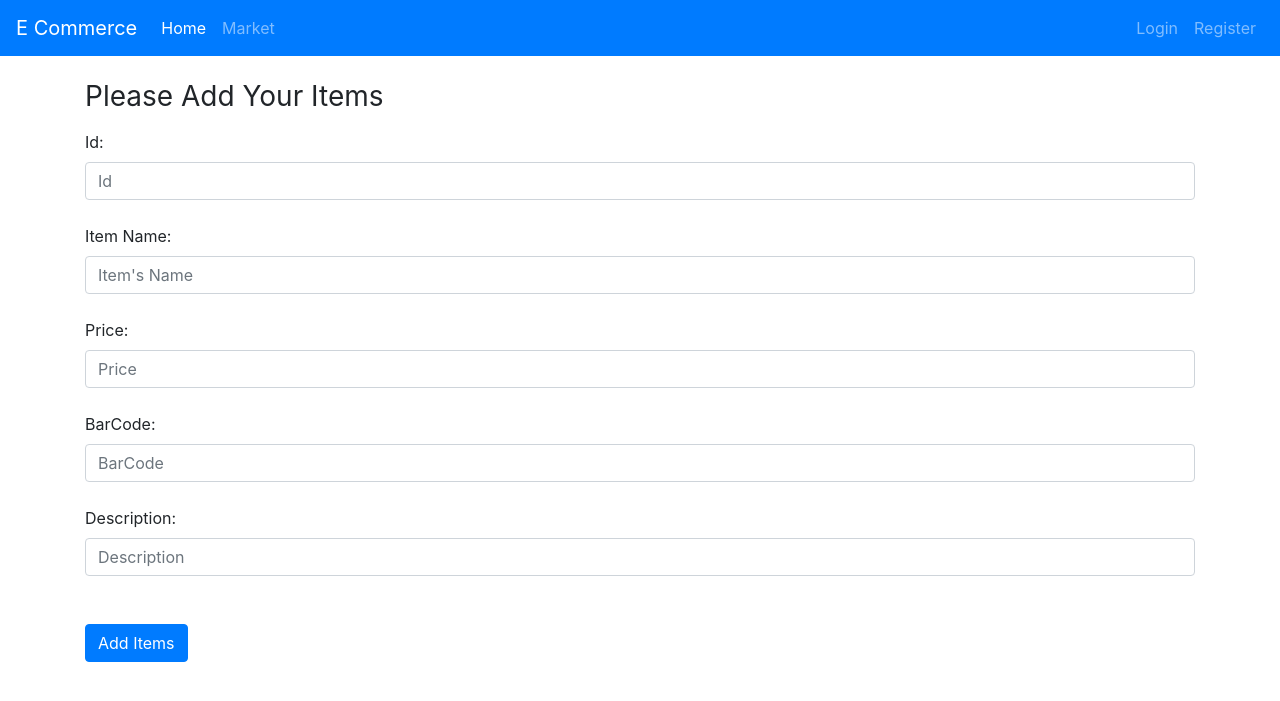
After one commit to anojan1996/E-Commerce, a Flask app: page /add in a window 1280 px wide. The commit adds this page. Shown: the top 701 px of the page. Run offline with Flask 2, Linux system fonts and the light colour scheme; some libraries are stand-ins or nearby versions.

Commit message:
Item Selling and Items Form

```diff
--- a/market/__init__.py
+++ b/market/__init__.py
@@ -4,7 +4,8 @@ from flask_bcrypt import Bcrypt
 from flask_login import LoginManager
 
 app = Flask(__name__)
-app.config['SQLALCHEMY_DATABASE_URI'] = 'sqlite:///market.db'
+#app.config['SQLALCHEMY_DATABASE_URI'] = 'sqlite:///items.db'
+app.config['SQLALCHEMY_DATABASE_URI'] = 'mysql+pymysql://root:@localhost/market'
 app.config['SECRET_KEY'] = 'market'
 db = SQLAlchemy(app)
 bcrypt = Bcrypt(app)
--- a/market/forms.py
+++ b/market/forms.py
@@ -1,5 +1,5 @@
 from flask_wtf import FlaskForm
-from wtforms import StringField, PasswordField, SubmitField
+from wtforms import StringField, PasswordField, SubmitField, IntegerField
 from wtforms.validators import Length, EqualTo, Email, DataRequired, ValidationError
 from market.models import User
 
@@ -26,6 +26,15 @@ class LoginForm(FlaskForm):
     password = PasswordField(label='Password:', validators=[DataRequired()])
     submit = SubmitField(label='Sign in')
 
+
+class AddForm(FlaskForm):
+    id = IntegerField(label='Id:', validators=[DataRequired()])
+    name = StringField(label='Item Name:', validators=[DataRequired()])
+    price = IntegerField(label='Price:', validators=[DataRequired()])
+    barcode = StringField(label='BarCode:', validators=[DataRequired()])
+    description = StringField(label='Description:', validators=[DataRequired()])
+    submit = SubmitField(label='Add Items')
+
 class PurchaseItemForm(FlaskForm):
     submit = SubmitField(label='Purchase Item!')
 
--- a/market/routes.py
+++ b/market/routes.py
@@ -1,7 +1,7 @@
 from market import app
 from flask import render_template, redirect, url_for, flash, request
 from market.models import Item, User
-from market.forms import RegisterForm, LoginForm, PurchaseItemForm, SellItemForm
+from market.forms import RegisterForm, LoginForm, PurchaseItemForm, SellItemForm, AddForm
 from market import db
 from flask_login import login_user,logout_user, login_required, current_user
 
@@ -14,7 +14,9 @@ def home_page():
 @login_required
 def market_page():
     purchase_form = PurchaseItemForm()
+    selling_form = SellItemForm()
     if request.method == "POST":
+        # Purchase Item Logic
         purchased_item = request.form.get('purchased_item')
         p_item_object = Item.query.filter_by(name=purchased_item).first()
         if p_item_object:
@@ -26,11 +28,22 @@ def market_page():
                 flash(f"Unfortunately, you don't have enough money to purchase {p_item_object.name}!",
                       category='danger')
 
+        # Sell Item Logic
+        sold_item = request.form.get('sold_item')
+        s_item_object = Item.query.filter_by(name=sold_item).first()
+        if s_item_object:
+            if current_user.can_sell(s_item_object):
+                s_item_object.sell(current_user)
+                flash(f"Congratulations! You sold {s_item_object.name} back to market!", category='success')
+            else:
+                flash(f"Something went wrong with selling {s_item_object.name}", category='danger')
+
         return redirect(url_for('market_page'))
 
     if request.method == "GET":
         items = Item.query.filter_by(owner=None)
-        return render_template('market.html', items=items,  purchase_form=purchase_form)
+        owned_items = Item.query.filter_by(owner=current_user.id)
+        return render_template('market.html', items=items,  purchase_form=purchase_form,owned_items=owned_items, selling_form=selling_form)
 
 @app.route('/register', methods=['GET', 'POST'])
 def register_page():
@@ -65,6 +78,23 @@ def login_page():
 
     return render_template('login.html', form=form)
 
+
+@app.route('/add', methods=['GET','POST'])
+def add_page():
+    form = AddForm()
+    if request.method == "POST":
+        items = Item(id=form.id.data,
+                              name=form.name.data,
+                              price=form.price.data,
+                              barcode=form.barcode.data,
+                              description=form.description.data)
+        db.session.add(items)
+        db.session.commit()
+        #flash(f"Account Created Successfully! You are now logged in as {user_to_create.username}", category='success')
+        return redirect(url_for('market_page'))
+    return render_template('add_page.html', form=form)
+
+
 @app.route('/logout')
 def logout_page():
     logout_user()
--- /dev/null
+++ b/market/templates/add_page.html
@@ -0,0 +1,38 @@
+{% extends 'base.html' %}
+{% block title %}
+ Add Page
+{% endblock %}
+
+{% block content %}
+    <div class="container">
+        <form method="POST" class="form-add" >
+            {{ form.hidden_tag() }}
+            <br>
+            <h1 class="h3 mb-3 font-weight-normal">
+                Please Add Your Items
+            </h1>
+            {{ form.id.label() }}
+            {{ form.id(class="form-control", placeholder="Id") }}
+            <br>
+            {{ form.name.label() }}
+            {{ form.name(class="form-control", placeholder="Item's Name") }}
+            <br>
+
+            {{ form.price.label() }}
+            {{ form.price(class="form-control", placeholder="Price") }}
+            <br>
+
+            {{ form.barcode.label() }}
+            {{ form.barcode(class="form-control", placeholder="BarCode") }}
+            <br>
+            {{ form.description.label() }}
+            {{ form.description(class="form-control", placeholder="Description") }}
+            <br>
+
+            <br>
+
+            {{ form.submit(class="btn   btn-primary") }}
+
+        </form>
+    </div>
+{% endblock %}
--- a/market/templates/base.html
+++ b/market/templates/base.html
@@ -40,6 +40,9 @@
                 </li>
                 <li class="nav-item">
                     <a class="nav-link" href="{{ url_for('logout_page') }}">Logout</a>
+                </li>
+                <li class="nav-item">
+                    <a class="nav-link" href="{{ url_for('add_page') }}">Items</a>
                 </li>
             </ul>
           {% else %}
```
Also changed, not shown: market/models.py (+10 -2 lines), market/templates/includes/owned_items_modals.html (added, +45 -0 lines), market/templates/market.html (+21 -0 lines).
